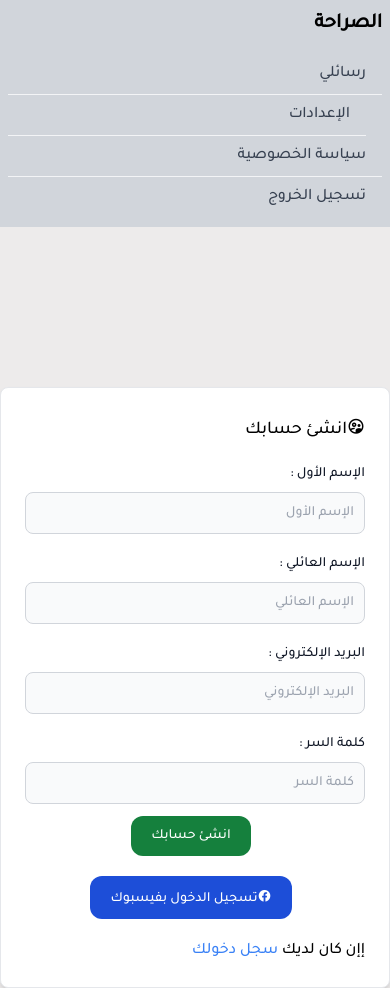
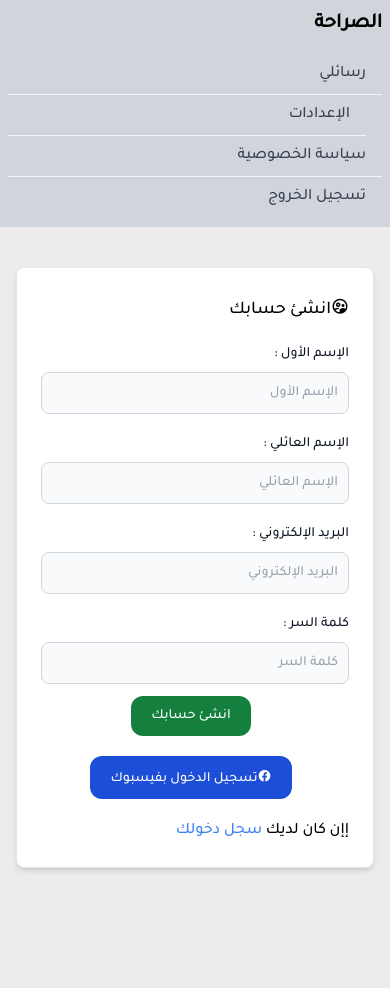
Before and after one commit to yoelhaim/saraha_front_end, a React (Create React App) app: page /register in a window 390 px wide. After the commit the page ends 884 px from the top, so only its background shows below. Built offline with nearby package versions, Linux system fonts and the light colour scheme.

Commit message:
register fixed

```diff
--- a/src/auth/Register.jsx
+++ b/src/auth/Register.jsx
@@ -41,7 +41,7 @@ function Register() {
     }
   };
   return (
-    <div className="mt-40">
+    <div className="mt-9 md:mt-40 m-4 md:m-0">
       <div className="w-full max-w-md mx-auto  justify-center p-6 bg-white rounded-lg border border-gray-200 shadow-md mt-10">
         <h1 className="text-lg">
           <i className="mdi mdi-account-supervisor-circle-outline"></i>انشئ
```
